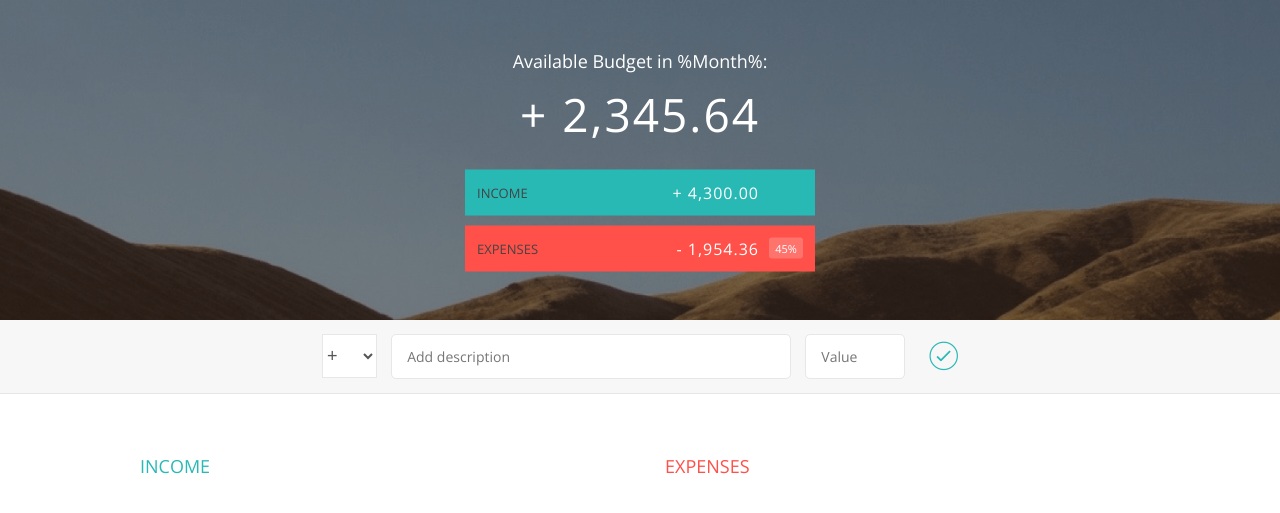
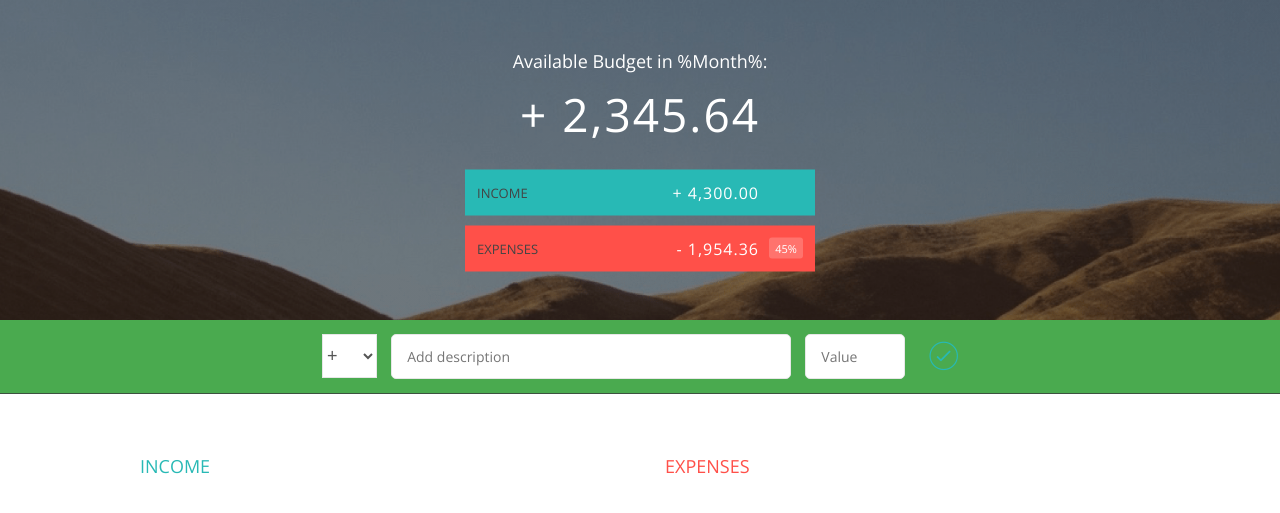
Before and after one commit to KhanDoors/budgetAppJs, a PHP site: page / in a window 1280 px wide. Shown: the top 513 px of the page. Run offline with PHP 8.4, Linux system fonts and the light colour scheme.

Commit message:
apr281650

```diff
--- a/index.html
+++ b/index.html
@@ -5,7 +5,7 @@
         <link href="https://fonts.googleapis.com/css?family=Open+Sans:100,300,400,600" rel="stylesheet" type="text/css">
         <link href="http://code.ionicframework.com/ionicons/2.0.1/css/ionicons.min.css" rel="stylesheet" type="text/css">
         <link type="text/css" rel="stylesheet" href="style.css">
-        <title>Budgety</title>
+        <title>BudgetAppJs</title>
     </head>
     <body>
 
--- a/style.css
+++ b/style.css
@@ -115,8 +115,8 @@ body {
 /***** FORM *****/
 .add {
     padding: 14px;
-    border-bottom: 1px solid #e7e7e7;
-    background-color: #f7f7f7;
+    border-bottom: 1px solid #3c523f;
+    background-color: #4aaa4f;
 }
 
 .add__container {
```
